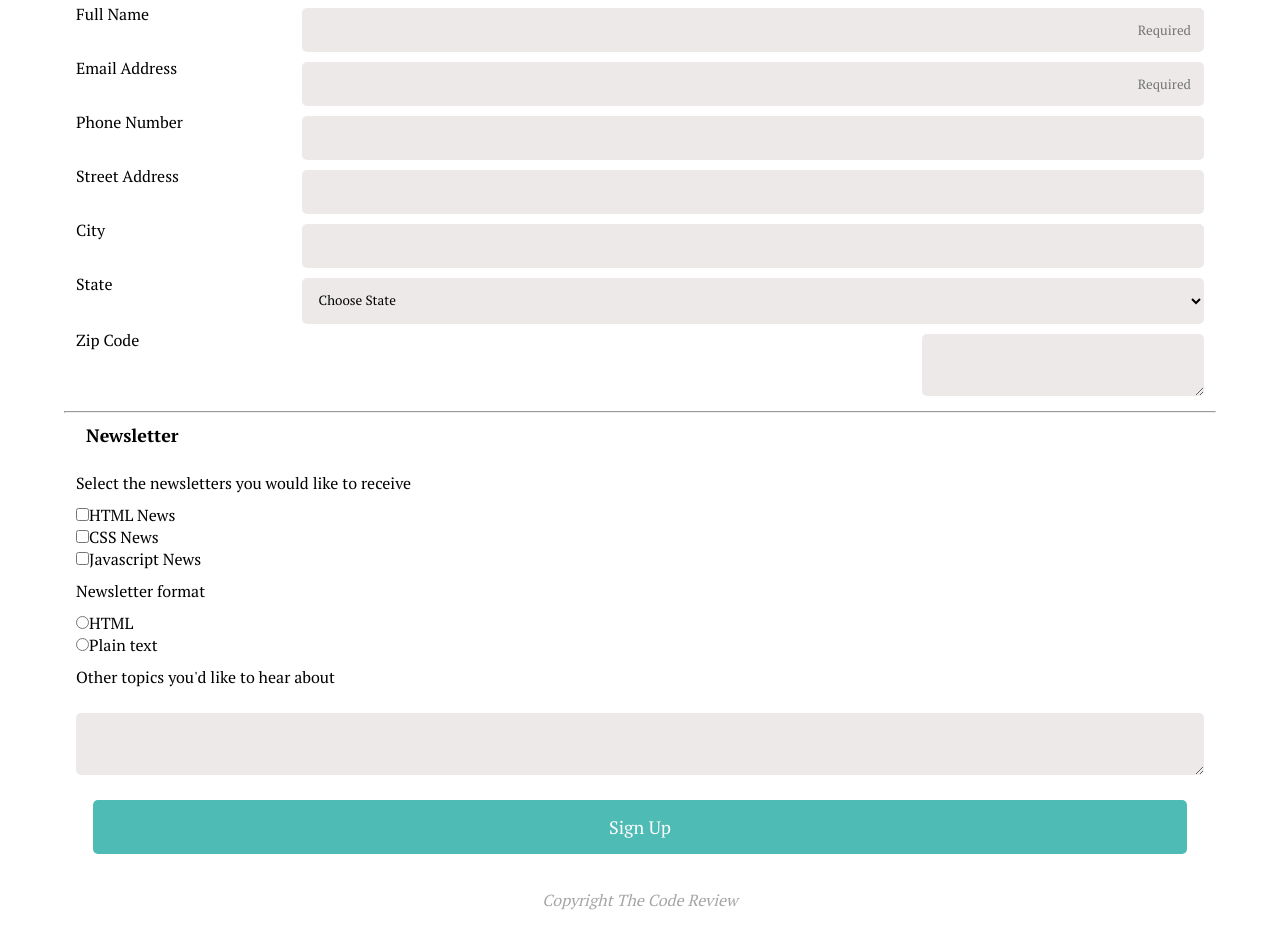
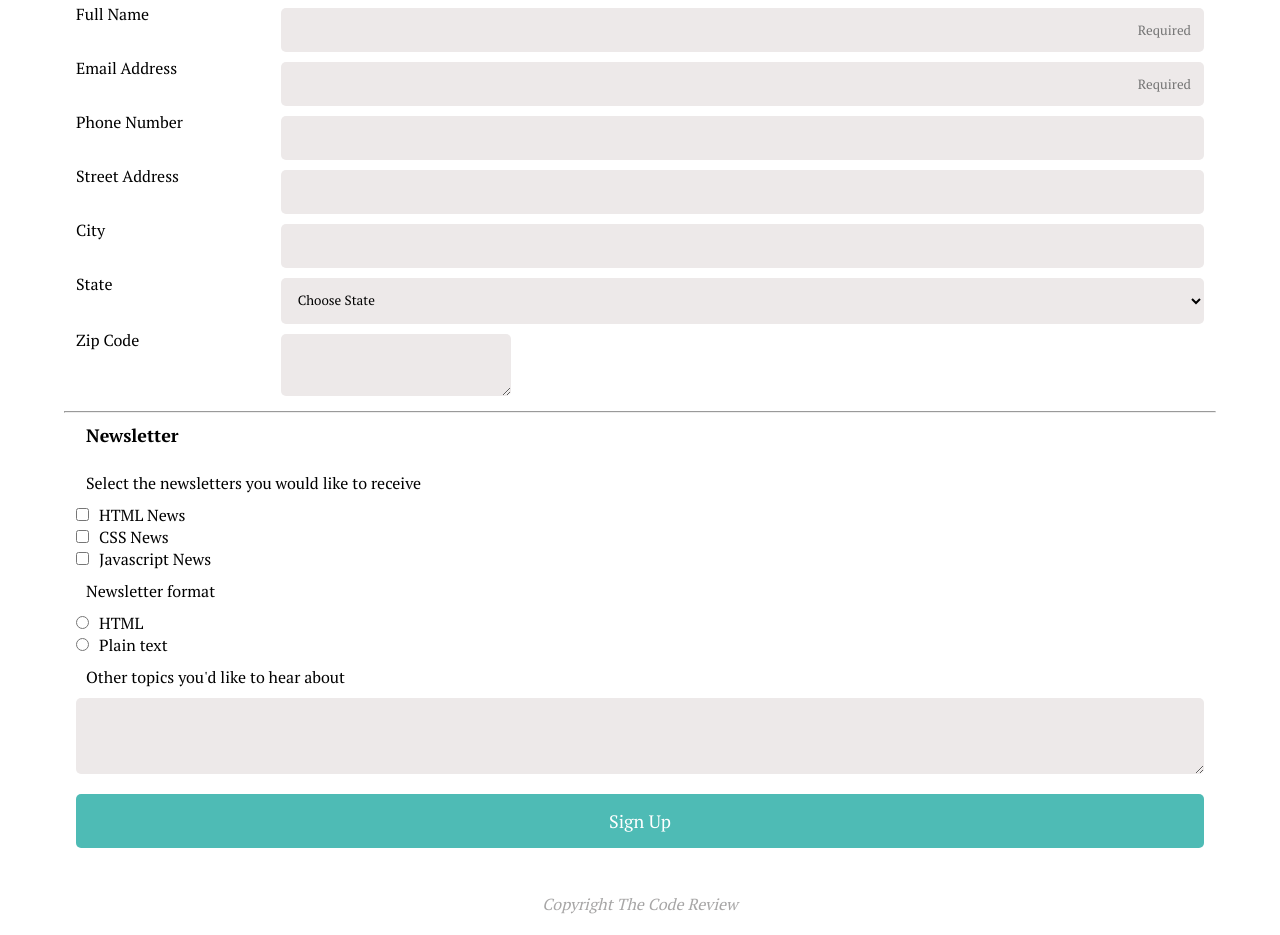
Before and after one commit to aleexandrafg/Registration-form-3, a plain HTML site: page index.html in a window 1280 px wide. Shown: the part 278-1213 px from the top of the page. Drawn offline with Linux system fonts and the light colour scheme.

Commit message:
changes made
fixed desktop media query

```diff
--- a/index.html
+++ b/index.html
@@ -25,26 +25,37 @@
                     <legend>Contact Information</legend>
                     <div>
                         <label for="name">Full Name</label>
+                        <div class="form-control">
                             <input class="contact" type="text" id="name" name="user-name" placeholder="Required">
+                        </div>
                     </div>
                     <div>
                         <label for="email">Email Address</label>
+                        <div class="form-control">
                             <input class="contact"type="text" id="email" name="user-email" placeholder="Required">
+                        </div>
                      </div>
                     <div>
                         <label for="phone">Phone Number</label>
+                        <div class="form-control">
                          <input class="contact"type="text" id="phone" name="user-phone">
+                        </div>
                     </div>
                     <div>
                         <label for="address">Street Address</label>
+                        <div class="form-control">
                             <input class="contact"type="text" id="address" name="user-address">
+                        </div>
                     </div>
                     <div>
                         <label for="city">City</label>
+                        <div class="form-control">
                             <input class="contact"type="text" id="city" name="user-city">
+                        </div>
                     </div>
                     <div>
                         <label for="state">State</label>
+                        <div class="form-control">
                             <select class="contact" id="state" name="current-state">
                             <option value="" disabled selected>Choose State</option>
                             <option value="AL">Alabama</option>
@@ -98,11 +109,14 @@
                             <option value="WV">West Virginia</option>
                             <option value="WI">Wisconsin</option>
                             <option value="WY">Wyoming</option>
-                        </select></br>
+                         </select>
+                        </div></br>
                     </div>
                     <div>
                         <label class="input-control" for="zipcode">Zip Code</label>
+                        <div class="form-control">
                          <textarea class="contact"id="zipcode" name="user-zipcode"></textarea>
+                        </div>
                     </div>
                 </fieldset>
                     <hr>
@@ -117,8 +131,9 @@
                     <input  type="radio" id="plain-text" value="plain-format" name="format-preference"><label class="news"for="plain-format">Plain text</label></br>
                     <p class="spacing">Other topics you'd like to hear about</p>
                     <textarea class="comments" id="suggestions" name="user-suggestion"></textarea>
+                    <button type="submit">Sign Up</button>
                 </fieldset>
-                <button type="submit">Sign Up</button>
+
 
             </form>
         </div>
--- a/styles.css
+++ b/styles.css
@@ -11,6 +11,9 @@ header {
     margin: 0 auto;
     text-align: center;
     padding: 15px;
+}
+input:focus, textarea:focus {
+    outline: 3px solid;
 }
 #signup-info {
     margin: 25px 10px 25px 10px;
@@ -69,27 +72,27 @@ legend {
 }
 
 .news, .spacing {
-    padding: 10px 10px 10px 0px;
+    padding: 10px 10px 10px 10px;
 }
 .comments {
     display: block;
     width: 100%;
     background-color: rgb(237, 233, 233);
-    padding: 13px;
-    margin: 15px auto;
+    padding: 20px 0px 20px 0px;
+    margin: 0 auto;
     border-radius: 5px;
     border: none;
 }
 button{
     display: block;
-    width: 95%;
+    width: 100%;
     padding: 15px;
     border: none;
     border-radius: 5px;
     background-color: #4ebbb5;
     color: white;
     font-size: large;
-    margin: auto ;
+    margin-top: 20px ;
 }
 footer{
     text-align: center;
@@ -104,10 +107,14 @@ footer{
         display: flex;
         }
         .contact {
-        width: 80%;
+        width: 100%;
         }
         label {
             margin-left: 0;
+            width: 250px;
+        }
+        .form-control{
+            width: 100%;
         }
         #zipcode {
             width: 25%;
```
Lines whose indentation alone changed are shown as unchanged.
